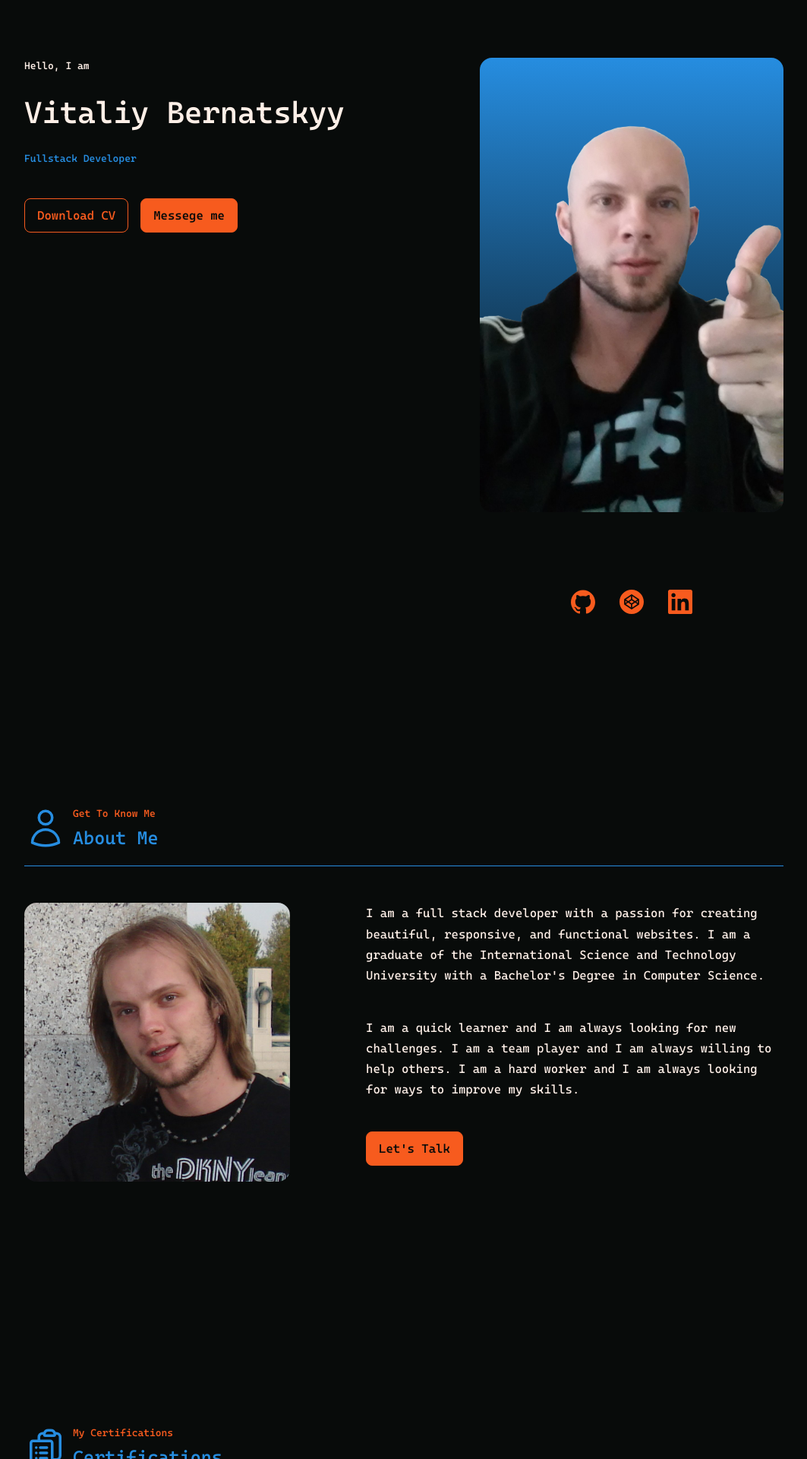
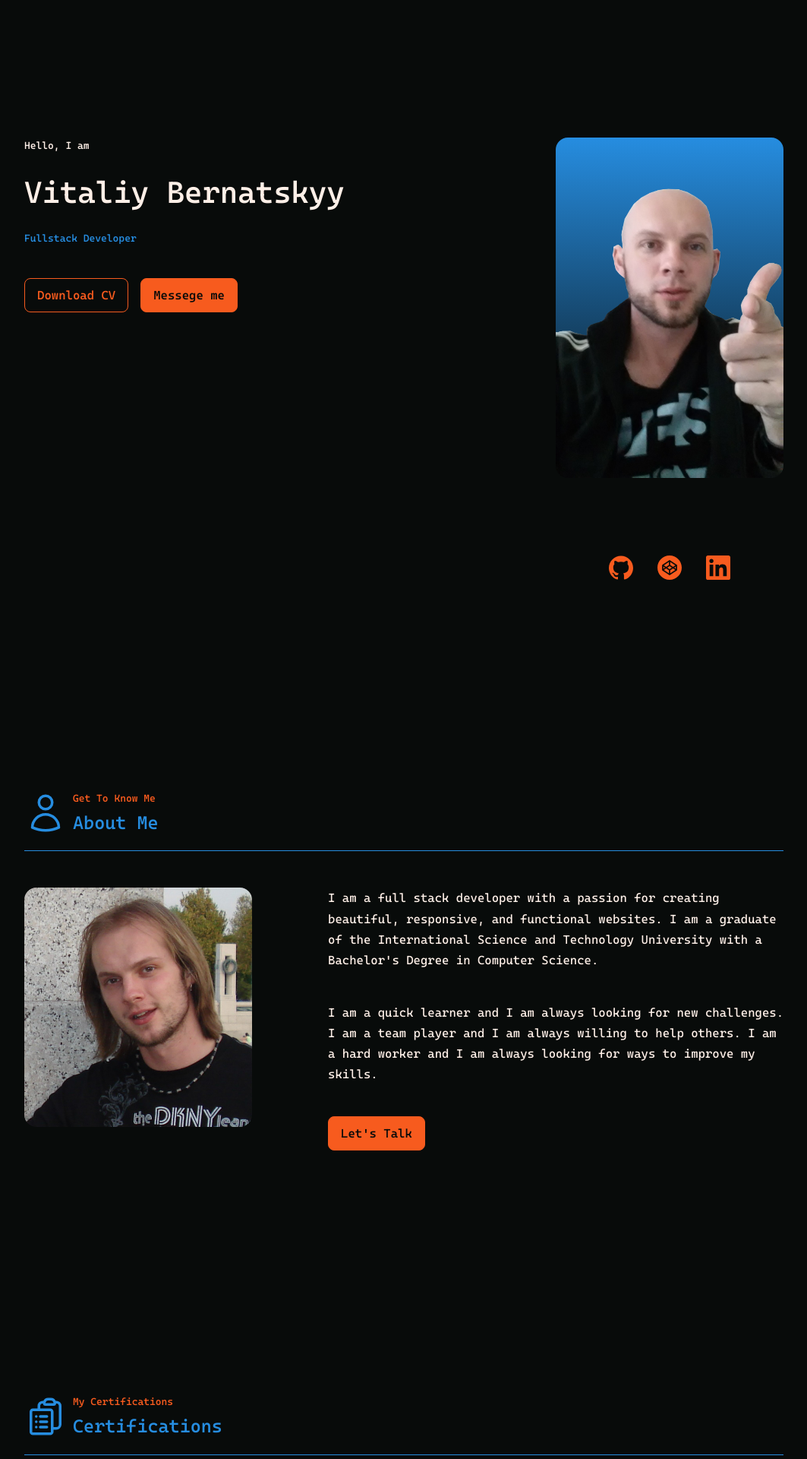
Before and after one commit to vyber7/portfolio, a React (Create React App) app: page / in a window 1280 px wide. Shown: the top 1920 px of the page at 76% size, without its empty margins (108-1171 px from the left). Built offline with nearby package versions, Linux system fonts and the light colour scheme.

Commit message:
CSS updates

```diff
--- a/src/components/projects.jsx
+++ b/src/components/projects.jsx
@@ -65,7 +65,7 @@ function Projects() {
         {data.map((item, i) => {
           return (
             <article className="projects__item" key={i}>
-              <div className="projects__item-img">
+              <div className="projects__item-img overlay">
                 <img src={item.img} alt="img"></img>
               </div>
               <h3>{item.title}</h3>
--- a/src/styles/about.css
+++ b/src/styles/about.css
@@ -1,11 +1,12 @@
 #about {
   background: var(--color-bg);
   width: 100%;
+  margin-top: 0;
 }
 
 .about__container {
   display: grid;
-  grid-template-columns: 35% 55%;
+  grid-template-columns: 30% 60%;
   grid-gap: 10%;
   width: 1000px;
   border-top: 1px solid var(--color-primary);
--- a/src/styles/certifications.css
+++ b/src/styles/certifications.css
@@ -14,7 +14,7 @@
 .certifications__item {
   background-color: var(--color-bg-alt);
   padding: 1.2rem;
-  border-radius: 2rem;
+  border-radius: 1rem;
   border: 1px solid transparent;
   transition: var(--transition);
 }
@@ -38,11 +38,7 @@
   }
 
   .certifications__slider {
-    max-width: 20rem;
-  }
-
-  .certifications__item {
-    border-radius: 1rem;
+    max-width: 25rem;
   }
 
   .certifications__item a h3 {
--- a/src/styles/header.css
+++ b/src/styles/header.css
@@ -8,8 +8,8 @@ header {
 
 .header__container {
   display: grid;
-  grid-template-columns: 55% 40%;
-  grid-gap: 5%;
+  grid-template-columns: 55% 30%;
+  grid-gap: 15%;
   justify-content: center;
   width: 1000px;
 }
@@ -120,8 +120,34 @@ header {
   }
 }
 /*======================== MEDIA QUERIES (MINIMUM HEIGHT) ====================*/
-@media screen and (max-height: 940px) {
+@media screen and (max-height: 900px) {
   header {
-    height: 900px;
+    margin-top: 5rem;
+    height: 800px;
   }
 }
+
+/*<style>
+  .overlay {
+    position: relative;
+    display: inline-block;
+  }
+  .overlay::after {
+    content: "";
+    position: absolute;
+    top: 0;
+    left: 0;
+    width: 100%;
+    height: 100%;
+    background-color: rgba(0, 128, 0, 0.5);
+    z-index: 1;
+  }
+  .overlay img {
+    position: relative;
+    z-index: 2;
+  }
+</style>
+
+<div class="overlay">
+  <img src="your-image.jpg" alt="Your Image">
+</div>*/
```
Also changed, not shown: src/styles/projects.css (+25 -0 lines).
